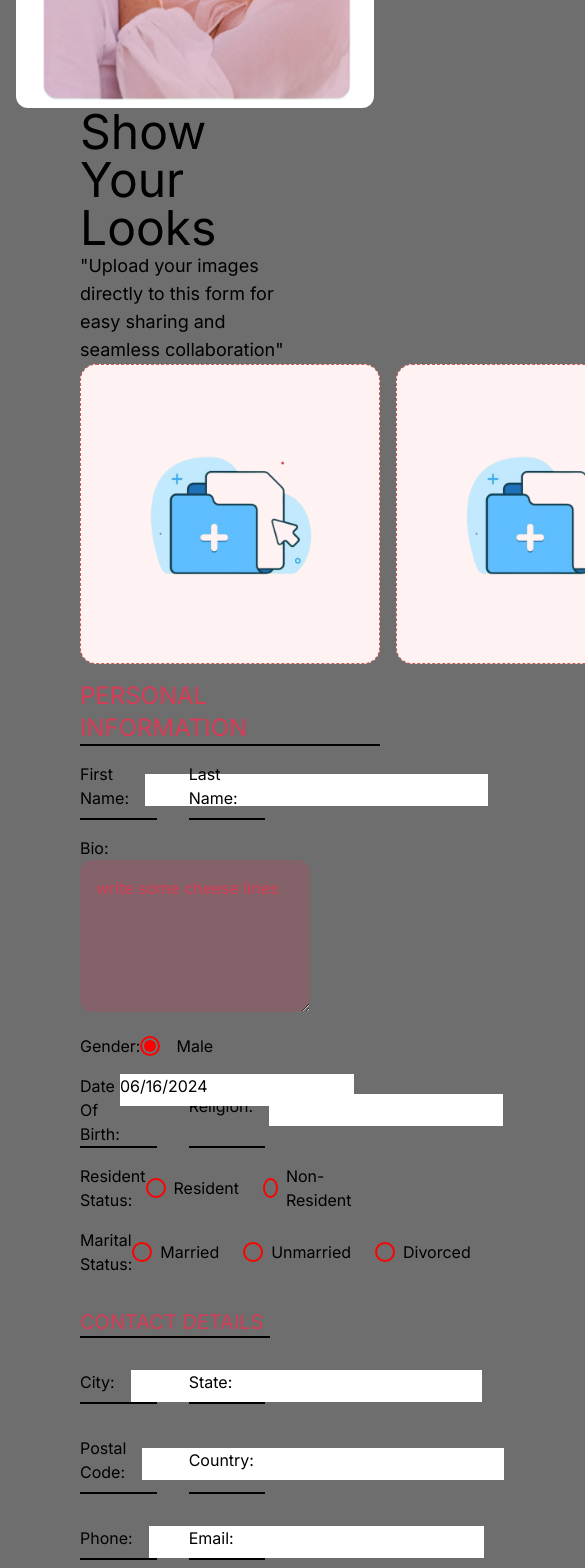
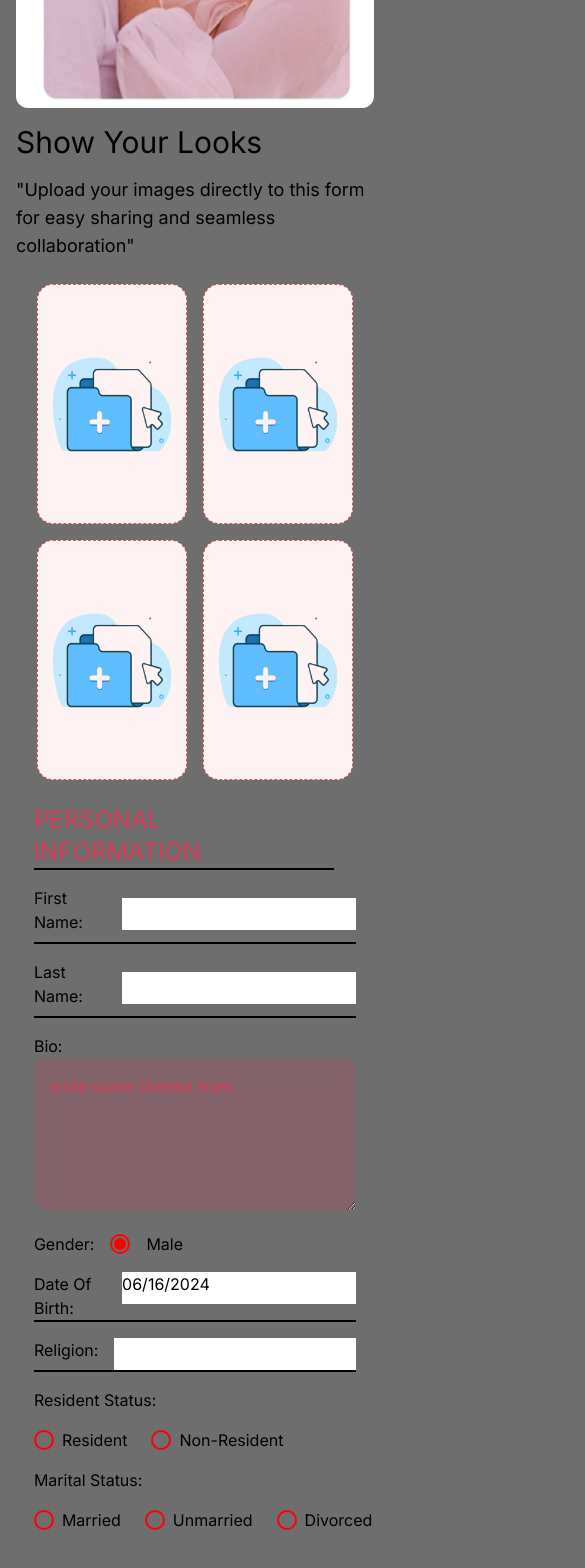
Before and after one commit to KumarAmrendram/ryob, a Next.js app: page / in a window 390 px wide. Shown: the part 1560-3128 px from the top of the page, 585 px wide, since content can reach past the window. Built offline with nearby package versions, Linux system fonts and the light colour scheme.

Commit message:
- makes form responsive

```diff
--- a/src/app/test/page.tsx
+++ b/src/app/test/page.tsx
@@ -1,11 +1,12 @@
-import React from 'react'
-import RentYourOwnBoyfriend from '@/components/RentYourOwnBoyfriend';
+import React from "react";
+import RentYourOwnBoyfriend from "@/components/RentYourOwnBoyfriend";
+import Form from "@/components/Form";
 const page = () => {
   return (
     <div>
-    <RentYourOwnBoyfriend />
+      <Form />
     </div>
-  )
-}
+  );
+};
 
-export default page
+export default page;
--- a/src/components/Form.tsx
+++ b/src/components/Form.tsx
@@ -8,7 +8,7 @@ import file from "@public/images/files.png";
 import "react-datepicker/dist/react-datepicker.css";
 import "./form.css";
 
-interface fromData {
+interface FormData {
   firstName: string;
   lastName: string;
   bio: string;
@@ -55,7 +55,7 @@ const Form = () => {
     return (
       <div
         {...getRootProps()}
-        className="w-[300px] h-[300px] border border-dashed border-primary bg-red-50 rounded-2xl"
+        className="w-full h-60 border border-dashed border-primary bg-red-50 rounded-2xl"
         style={{
           borderImage:
             "repeating-linear-gradient(90deg, var(--tw-border-opacity) 0, var(--tw-border-opacity) 10px, transparent 10px, transparent 20px) 30 / 1 / 0 stretch",
@@ -69,8 +69,8 @@ const Form = () => {
             <p>{(selectedFiles[index]?.size! / 1024).toFixed(2)} KB</p>
           </div>
         ) : (
-          <div className="flex items-center justify-center w-[300px] h-[300px]">
-            <Image src={file} alt="" className="w-[200px] h-[200px]" />
+          <div className="flex items-center justify-center w-full h-full">
+            <Image src={file} alt="" className="w-40 h-40" />
           </div>
         )}
       </div>
@@ -90,7 +90,6 @@ const handleSubmit = async (event: React.FormEvent<HTMLFormElement>) => {
     event.preventDefault();
     const form = event.currentTarget;
 
-  // Check if all drop zones are filled
     if (selectedFiles.includes(null)) {
       alert("Please upload an image in each drop zone.");
       return;
@@ -98,7 +97,6 @@ const handleSubmit = async (event: React.FormEvent<HTMLFormElement>) => {
 
     const formData = new FormData(form);
 
-  // Append files to formData
     selectedFiles.forEach((file, index) => {
       if (file) {
         formData.append(`file${index}`, file);
@@ -121,26 +119,27 @@ const handleSubmit = async (event: React.FormEvent<HTMLFormElement>) => {
     }
   };
 
-
   return (
-    <section className="px-20">
-      <p className="text-5xl">Show Your Looks</p>
-      <p className="text-lg">
+    <section className="p-4 md:px-20">
+      <p className="text-3xl md:text-5xl">Show Your Looks</p>
+      <p className="text-lg my-4 md:my-1">
         &quot;Upload your images directly to this form for easy sharing and
         seamless collaboration&quot;
       </p>
-      <div className="flex space-x-4">
+      <div className="flex flex-wrap justify-center md:justify-between md:flex-row mx-auto md:w-[90%]">
         {selectedFiles.map((_, index) => (
+          <div key={index} className="w-[150px] md:w-1/5 m-2">
             <Dropzone key={index} index={index} />
+          </div>
         ))}
       </div>
-      <div>
+      <div className="w-[90%] mx-auto">
         <p className="text-secondary uppercase text-2xl my-4 w-[300px] border-b-2 border-black">
           Personal Information
         </p>
         <form onSubmit={handleSubmit}>
-          <div className="flex my-4">
-            <div className="w-1/3 flex items-center border-b-2 border-black me-4">
+          <div className="flex flex-col md:flex-row my-4 space-y-4 md:space-y-0 md:space-x-4">
+            <div className="w-full md:w-1/3 flex items-center border-b-2 border-black">
               <label htmlFor="firstName" className="mr-4 pb-2">
                 First Name:
               </label>
@@ -152,7 +151,7 @@ const handleSubmit = async (event: React.FormEvent<HTMLFormElement>) => {
                 required
               />
             </div>
-            <div className="w-1/3 flex items-center border-b-2 border-black ms-4">
+            <div className="w-full md:w-1/3 flex items-center border-b-2 border-black">
               <label htmlFor="lastName" className="mr-4 pb-2">
                 Last Name:
               </label>
@@ -178,9 +177,9 @@ const handleSubmit = async (event: React.FormEvent<HTMLFormElement>) => {
               placeholder="write some cheese lines"
               required></textarea>
           </div>
-          <div className="my-4 flex justify-between items-center w-1/5">
+          <div className="my-4 flex flex-row items-start">
             <p>Gender: </p>
-            <div className="flex items-center justify-evenly pe-32">
+            <div className="flex items-center justify-evenly md:pe-32 ps-4">
               <input
                 type="radio"
                 id="male"
@@ -195,19 +194,18 @@ const handleSubmit = async (event: React.FormEvent<HTMLFormElement>) => {
               </label>
             </div>
           </div>
-          <div className="flex my-4">
-            <div className="w-1/3 flex justify-between border-b-2 border-black me-4">
+          <div className="flex flex-col md:flex-row my-4 space-y-4 md:space-y-0 md:space-x-4">
+            <div className="w-full md:w-1/3 flex justify-between border-b-2 border-black">
               <label htmlFor="dob">Date Of Birth:</label>
               <DatePicker
                 selected={startDate}
                 onChange={(date: Date) => setStartDate(date)}
                 maxDate={getMinDate()}
-                className="border-none focus:ring-0 focus:border-none focus:outline-none pb-2 me-40"
+                className="border-none focus:ring-0 focus:border-none focus:outline-none pb-2"
                 required
               />
             </div>
-
-            <div className="w-1/3 flex items-center border-b-2 border-black ms-4">
+            <div className="w-full md:w-1/3 flex items-center border-b-2 border-black">
               <label htmlFor="religion" className="mr-4 pb-2">
                 Religion:
               </label>
@@ -220,7 +218,7 @@ const handleSubmit = async (event: React.FormEvent<HTMLFormElement>) => {
               />
             </div>
           </div>
-          <div className="my-4 flex justify-between items-center w-3/5 md:pe-[400px]">
+          <div className="my-4 flex flex-col md:flex-row items-start space-y-4 md:space-y-0 md:space-x-4">
             <p>Resident Status:</p>
             <div className="flex items-center space-x-4">
               <div className="flex items-center">
@@ -251,7 +249,7 @@ const handleSubmit = async (event: React.FormEvent<HTMLFormElement>) => {
               </div>
             </div>
           </div>
-          <div className="my-4 flex justify-between items-center w-3/5 md:pe-[400px]">
+          <div className="my-4 flex flex-col md:flex-row items-start space-y-4 md:space-y-0 md:space-x-4">
             <p>Marital Status:</p>
             <div className="flex items-center space-x-4">
               <div className="flex items-center">
@@ -299,8 +297,8 @@ const handleSubmit = async (event: React.FormEvent<HTMLFormElement>) => {
             <p className="text-secondary uppercase text-xl my-4 w-[190px] border-b-2 border-black">
               Contact Details
             </p>
-            <div className="flex my-4">
-              <div className="w-1/3 flex items-center border-b-2 border-black me-4">
+            <div className="flex flex-col md:flex-row my-4 space-y-4 md:space-y-0 md:space-x-4">
+              <div className="w-full md:w-1/3 flex items-center border-b-2 border-black">
                 <label htmlFor="city" className="mr-4 pb-2">
                   City:
                 </label>
@@ -312,7 +310,7 @@ const handleSubmit = async (event: React.FormEvent<HTMLFormElement>) => {
                   required
                 />
               </div>
-              <div className="w-1/3 flex items-center border-b-2 border-black ms-4">
+              <div className="w-full md:w-1/3 flex items-center border-b-2 border-black">
                 <label htmlFor="state" className="mr-4 pb-2">
                   State:
                 </label>
@@ -325,8 +323,8 @@ const handleSubmit = async (event: React.FormEvent<HTMLFormElement>) => {
                 />
               </div>
             </div>
-            <div className="flex my-4">
-              <div className="w-1/3 flex items-center border-b-2 border-black me-4">
+            <div className="flex flex-col md:flex-row my-4 space-y-4 md:space-y-0 md:space-x-4">
+              <div className="w-full md:w-1/3 flex items-center border-b-2 border-black">
                 <label htmlFor="postalCode" className="mr-4 pb-2">
                   Postal Code:
                 </label>
@@ -338,7 +336,7 @@ const handleSubmit = async (event: React.FormEvent<HTMLFormElement>) => {
                   required
                 />
               </div>
-              <div className="w-1/3 flex items-center border-b-2 border-black ms-4">
+              <div className="w-full md:w-1/3 flex items-center border-b-2 border-black">
                 <label htmlFor="country" className="mr-4 pb-2">
                   Country:
                 </label>
@@ -351,8 +349,8 @@ const handleSubmit = async (event: React.FormEvent<HTMLFormElement>) => {
                 />
               </div>
             </div>
-            <div className="flex my-4">
-              <div className="w-1/3 flex items-center border-b-2 border-black me-4">
+            <div className="flex flex-col md:flex-row my-4 space-y-4 md:space-y-0 md:space-x-4">
+              <div className="w-full md:w-1/3 flex items-center border-b-2 border-black">
                 <label htmlFor="phone" className="mr-4 pb-2">
                   Phone:
                 </label>
@@ -364,7 +362,7 @@ const handleSubmit = async (event: React.FormEvent<HTMLFormElement>) => {
                   required
                 />
               </div>
-              <div className="w-1/3 flex items-center border-b-2 border-black ms-4">
+              <div className="w-full md:w-1/3 flex items-center border-b-2 border-black">
                 <label htmlFor="email" className="mr-4 pb-2">
                   Email:
                 </label>
@@ -380,7 +378,7 @@ const handleSubmit = async (event: React.FormEvent<HTMLFormElement>) => {
           </div>
           <button
             type="submit"
-            className="mt-4 bg-primary text-white px-4 py-2 rounded-md">
+            className="mt-4 bg-primary text-white px-4 py-2 rounded-md w-full md:w-[190px]">
             Submit
           </button>
         </form>
```
Lines whose indentation alone changed are shown as unchanged.
